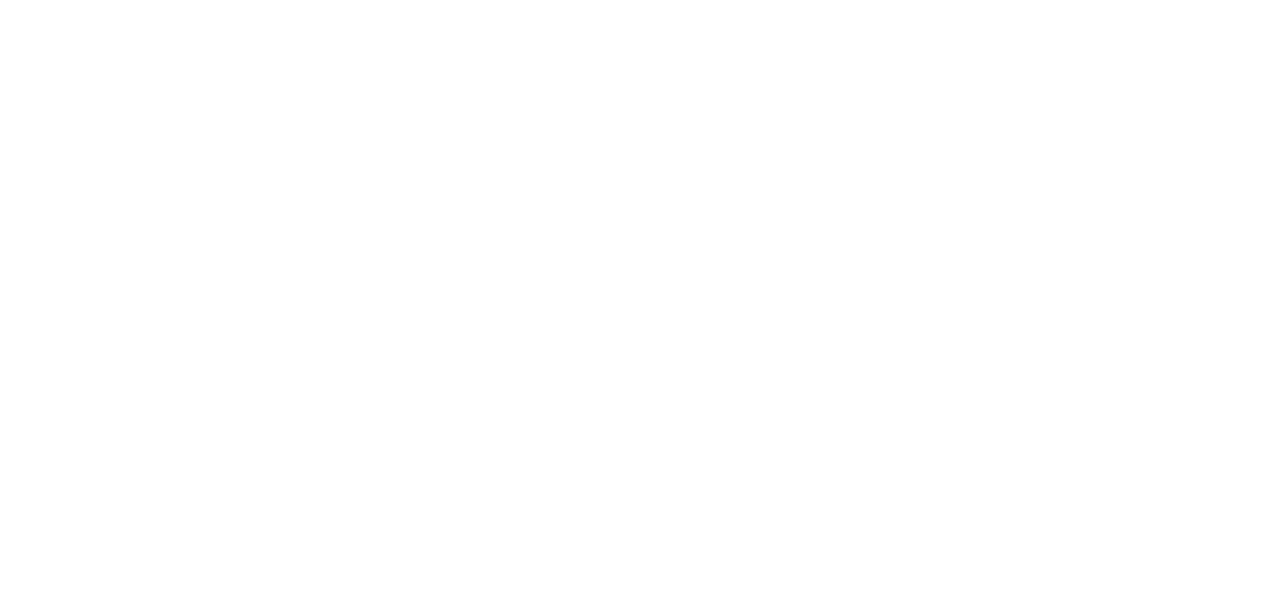
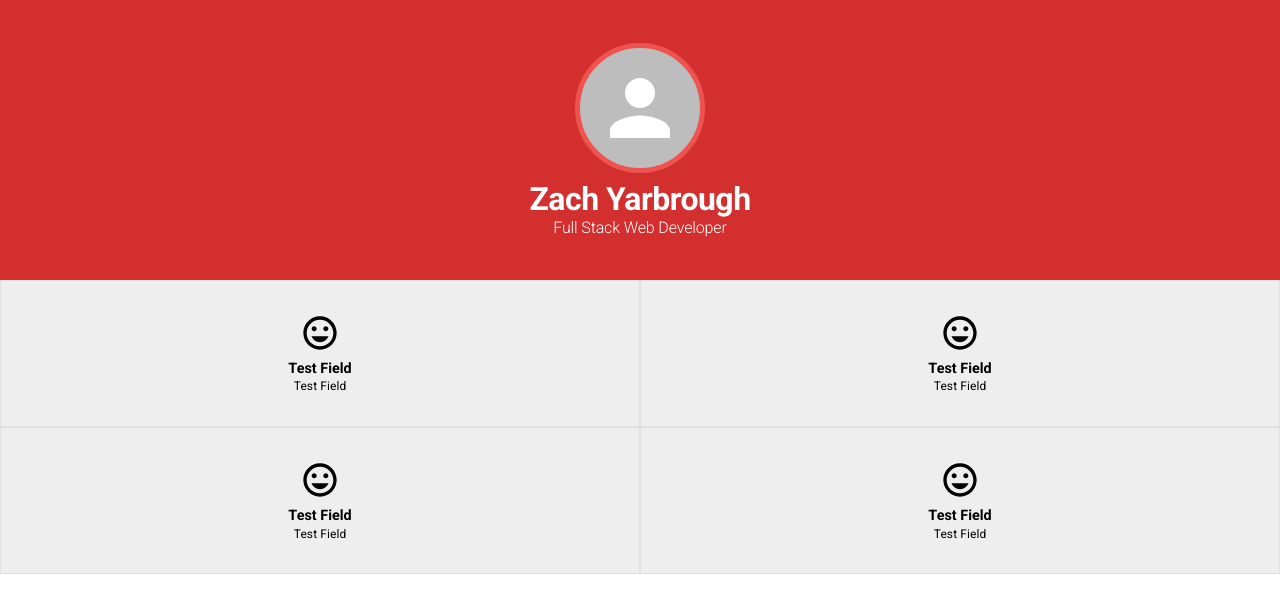
Before and after one commit to ZachYarbrough/10k-cards, a React (Create React App) app: page / in a window 1280 px wide. Shown: the top 612 px of the page. Built offline with nearby package versions, Linux system fonts and the light colour scheme.

Commit message:
Create Form Template

```diff
--- a/public/index.html
+++ b/public/index.html
@@ -1,14 +1,19 @@
 <!DOCTYPE html>
 <html lang="en">
+
 <head>
   <meta charset="utf-8" />
   <link rel="icon" href="%PUBLIC_URL%/favicon.ico" />
+  <link rel="stylesheet" href="https://fonts.googleapis.com/css?family=Roboto:300,400,500,700&display=swap" />
+  <link rel="stylesheet" href="https://fonts.googleapis.com/icon?family=Material+Icons" />
   <meta name="viewport" content="width=device-width, initial-scale=1" />
   <meta name="theme-color" content="#000000" />
   <title>10K Cards</title>
 </head>
+
 <body>
   <noscript>You need to enable JavaScript to run this app.</noscript>
   <div id="root"></div>
 </body>
+
 </html>
--- a/src/App.js
+++ b/src/App.js
@@ -1,8 +1,9 @@
+import Form from './pages/Form';
 
-function App() {
+const App = () => {
   return (
     <div className="App">
-
+      <Form />
     </div>
   );
 }
--- a/src/index.css
+++ b/src/index.css
@@ -1,3 +1,14 @@
+html {
+  scroll-behavior: smooth;
+}
+
+*{
+  -ms-overflow-style: none;
+}
+::-webkit-scrollbar {
+  display: none;
+}
+
 body {
   margin: 0;
   font-family: -apple-system, BlinkMacSystemFont, 'Segoe UI', 'Roboto', 'Oxygen',
--- /dev/null
+++ b/src/pages/Form.js
@@ -0,0 +1,31 @@
+import { Fragment, useEffect, useState } from 'react';
+import Avatar from '@mui/material/Avatar';
+import Typography from '@mui/material/Typography';
+import Box from '@mui/material/Box';
+import Grid from '@mui/material/Grid';
+import InsertEmoticonIcon from '@mui/icons-material/InsertEmoticon';
+
+const Form = () => {
+    let fieldAmount = 4;
+
+    return (
+        <Fragment>
+            <Box sx={{ bgcolor: "error.main", width: '100%', height: '35vh', display: 'flex', flexDirection: 'column', justifyContent: 'center', alignItems: 'center' }}>
+                <Avatar sx={{ border: 5, borderColor: "error.light", width: '15vh', height: '15vh', mb: 1 }} />
+                <Typography variant="h1" sx={{ fontWeight: 'bold', fontSize: '4vh', color: 'white' }}>Zach Yarbrough</Typography>
+                <Typography variant="h2" sx={{ fontSize: '2vh', color: 'white' }}>Full Stack Web Developer</Typography>
+            </Box>
+            <Grid container sx={{ width: '100%' }}>
+                {[...Array(fieldAmount)].map((e, i) => (
+                    <Grid key={i} item xs={6} sx={{ bgcolor: 'grey.200', display: 'flex', flexDirection: 'column', alignItems: 'center', justifyContent: 'center', p: 4, border: .5, borderColor: 'grey.300' }}>
+                        <InsertEmoticonIcon sx={{ width: '5vh', height: '5vh', pb: 1 }} />
+                        <Typography variant="h3" sx={{ fontWeight: 'bold', fontSize: '1.8vh', pb: .2 }}>Test Field</Typography>
+                        <Typography variant="h4" sx={{ fontSize: '1.5vh' }}>Test Field</Typography>
+                    </Grid>
+                ))}
+            </Grid>
+        </Fragment>
+    );
+}
+
+export default Form;
```
Also changed, not shown: package.json (+7 -2 lines), 1 other file (tests, documents, lock files or other folders). Lines whose indentation alone changed are shown as unchanged.
